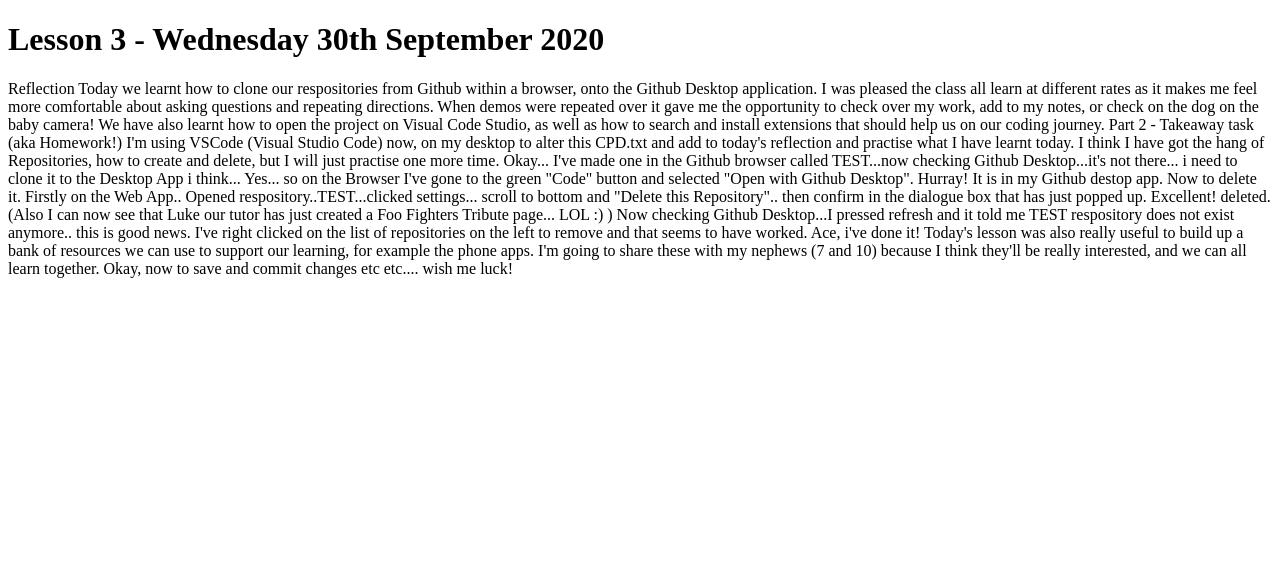
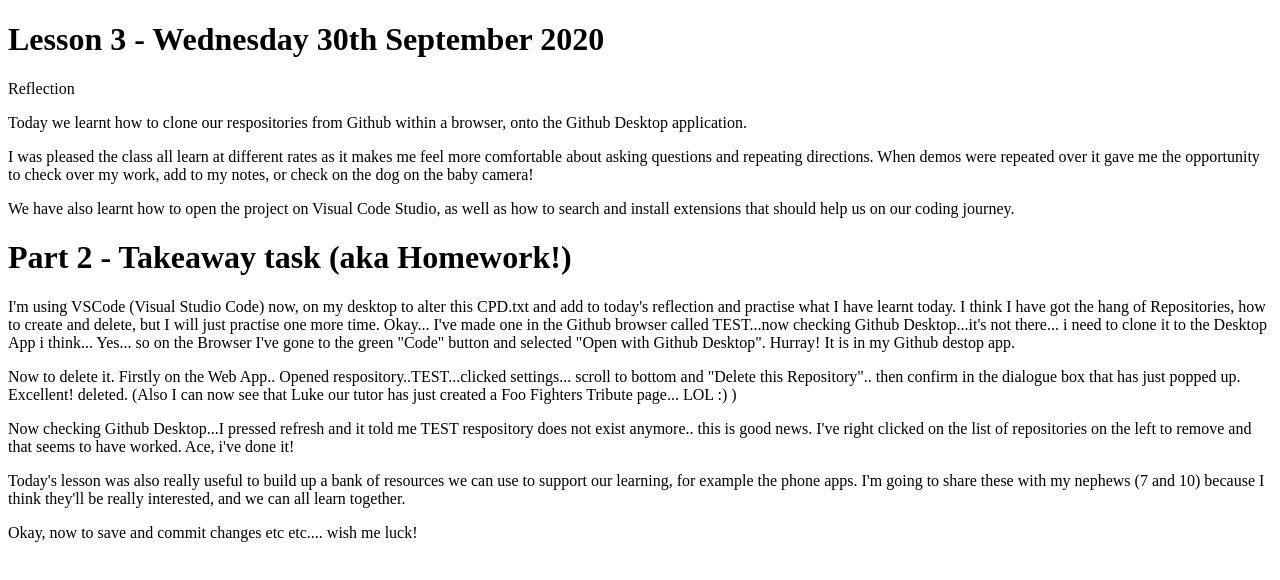
Before and after one commit to katienicks/LTU-reboot-Digital-Coding, a plain HTML site: page Module-1/Task-1.4.1.html in a window 1280 px wide. Drawn offline with Linux system fonts and the light colour scheme.

Commit message:
Add paragraph tags

```diff
--- a/Module-1/Task-1.4.1.html
+++ b/Module-1/Task-1.4.1.html
@@ -11,35 +11,35 @@
 
     Reflection
 
-    Today we learnt how to clone our respositories from Github within a browser, onto the Github Desktop application.
+   <p>Today we learnt how to clone our respositories from Github within a browser, onto the Github Desktop application. </p>
 
-    I was pleased the class all learn at different rates as it makes me feel more comfortable about asking questions and repeating directions.
+    <p>I was pleased the class all learn at different rates as it makes me feel more comfortable about asking questions and repeating directions.
         When demos were repeated over it gave me the opportunity to check over my work, add to my notes, or check on the dog on the baby camera!
+        </p>
+    <p>We have also learnt how to open the project on Visual Code Studio, as well as how to search and install extensions that should help us on our coding journey.
+    </p>
 
-    We have also learnt how to open the project on Visual Code Studio, as well as how to search and install extensions that should help us on our coding journey.
+    <h1>Part 2 - Takeaway task (aka Homework!)</h1>
 
-
-    Part 2 - Takeaway task (aka Homework!)
-
-    I'm using VSCode (Visual Studio Code) now, on my desktop to alter this CPD.txt and add to today's reflection and practise what I have learnt today.
+    <p>I'm using VSCode (Visual Studio Code) now, on my desktop to alter this CPD.txt and add to today's reflection and practise what I have learnt today.
         I think I have got the hang of Repositories, how to create and delete, but I will just practise one more time.
         Okay... I've made one in the Github browser called TEST...now checking Github Desktop...it's not there... i need to clone it to the Desktop App i think...
         Yes... so on the Browser I've gone to the green "Code" button and selected "Open with Github Desktop".
-    Hurray! It is in my Github destop app.
+        Hurray! It is in my Github destop app. </p>
 
-    Now to delete it.
+    <p>Now to delete it.
         Firstly on the Web App.. Opened respository..TEST...clicked settings... scroll to bottom and "Delete this Repository".. then confirm in the dialogue box that has just popped up.
         Excellent! deleted.
-    (Also I can now see that Luke our tutor has just created a Foo Fighters Tribute page... LOL :) )
+        (Also I can now see that Luke our tutor has just created a Foo Fighters Tribute page... LOL :) )</p>
 
 
-    Now checking Github Desktop...I pressed refresh and it told me TEST respository does not exist anymore.. this is good news.
+        <p>Now checking Github Desktop...I pressed refresh and it told me TEST respository does not exist anymore.. this is good news.
     I've right clicked on the list of repositories on the left to remove and that seems to have worked.
-    Ace, i've done it!
+    Ace, i've done it!</p>
 
-    Today's lesson was also really useful to build up a bank of resources we can use to support our learning, for example the phone apps. I'm going to share these with my nephews (7 and 10) because I think they'll be really interested, and we can all learn together.
-
-    Okay, now to save and commit changes etc etc.... wish me luck!
+    <p>Today's lesson was also really useful to build up a bank of resources we can use to support our learning, for example the phone apps. I'm going to share these with my nephews (7 and 10) because I think they'll be really interested, and we can all learn together.
+    </p>
+    <p>Okay, now to save and commit changes etc etc.... wish me luck!</p>
 
 
 </body>
```
Lines whose indentation alone changed are shown as unchanged.
